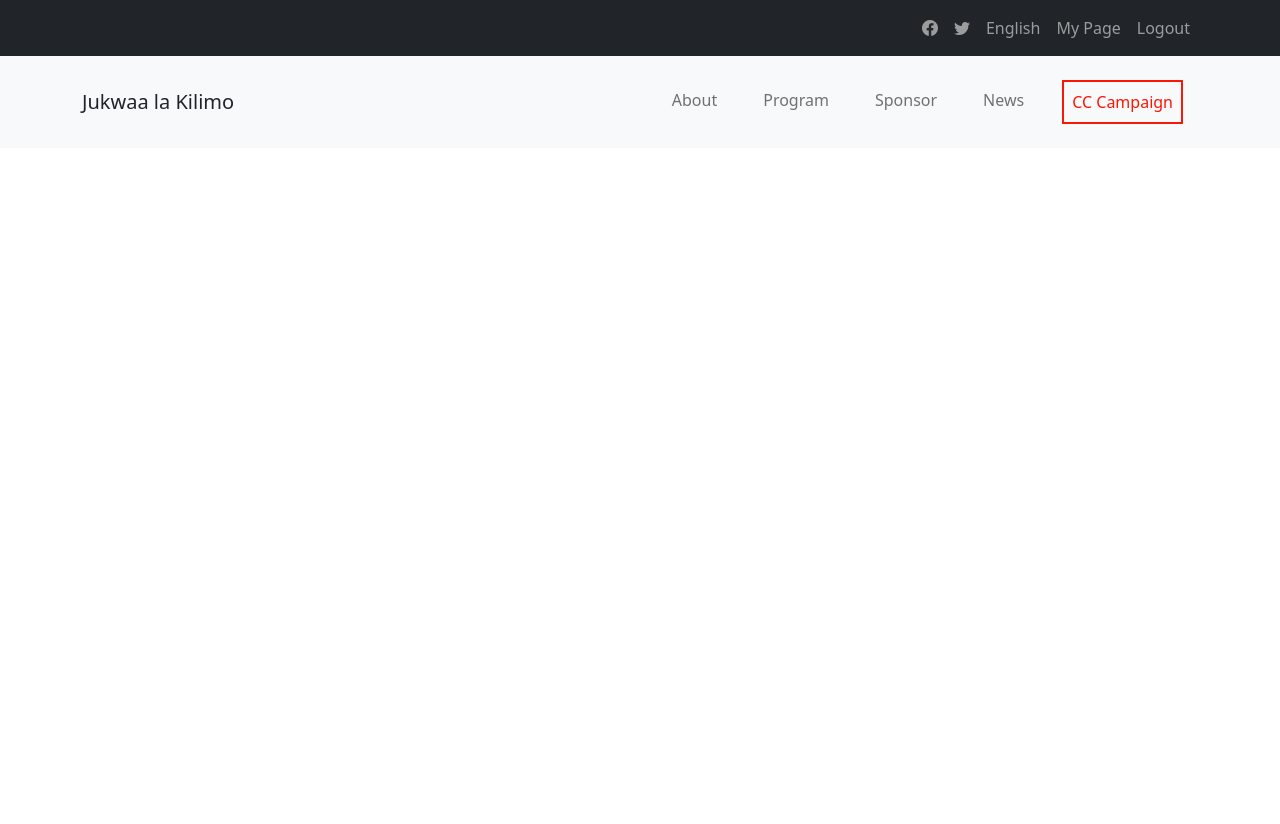
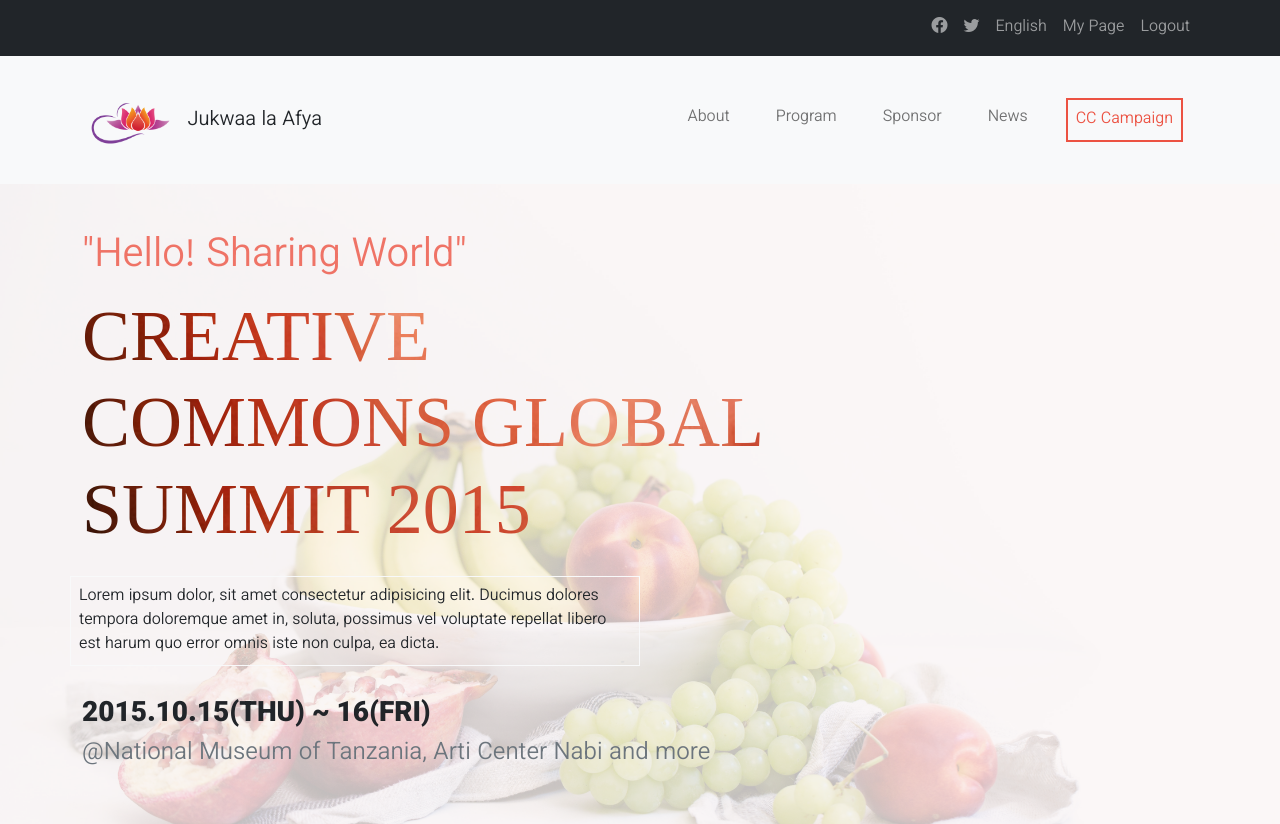
Before and after one commit to bamsi/jukwaa, a website: page index.html in a window 1280 px wide. Before the commit the page ends 800 px from the top, so only its background shows below. Drawn offline with nearby package versions, Linux system fonts and the light colour scheme; a web font is replaced by a local one.

Commit message:
add top header section

```diff
--- a/css/style.css
+++ b/css/style.css
@@ -1,9 +1,28 @@
+@font-face {
+  font-family: "coco";
+  font-weight: 400;
+  src: url("https://fonts.cdnfonts.com/s/26936/cocogoose_trial.woff")
+    format("woff");
+}
+
+* {
+  font-family: "Inter", sans-serif;
+  font-family: "Lato", sans-serif;
+  font-family: "Mukta", sans-serif;
+  font-family: "Vazirmatn", sans-serif;
+  font-weight: 500;
+}
+
+.coco {
+  font-family: "coco";
+}
+
 .current {
-  border: 2px solid #fa1703;
+  border: 2px solid #ec5242;
 }
 
 .current a {
-  color: #fa1703 !important;
+  color: #ec5242 !important;
 }
 
 @media screen and (min-width: 768px) {
@@ -12,3 +31,41 @@
     margin-right: 15px;
   }
 }
+.header-bg {
+  position: relative;
+  opacity: 1;
+  min-height: 80vh;
+  background-color: rgba(247, 240, 240, 0.5);
+}
+.header-bg::before {
+  content: "";
+  position: absolute;
+  width: 100%;
+  height: 100%;
+  z-index: -1;
+  background: url("../images/banner-bg.jpg") no-repeat;
+  background-size: cover;
+  background-position: center center;
+  opacity: 0.5;
+}
+
+.orange {
+  color: rgb(236, 82, 66);
+}
+
+.orange-light {
+  color: rgb(236, 82, 66, 0.8);
+}
+
+.logo {
+  width: 100px;
+  height: 70px;
+}
+
+.text-background {
+  text-transform: uppercase;
+  padding-top: 5px;
+  background: url("../images/laura-vinck-Hyu76loQLdk-unsplash.jpg") 10% 50%;
+  -webkit-text-fill-color: transparent;
+  -webkit-background-clip: text;
+}
--- a/index.html
+++ b/index.html
@@ -4,6 +4,14 @@
     <meta charset="UTF-8" />
     <meta http-equiv="X-UA-Compatible" content="IE=edge" />
     <meta name="viewport" content="width=device-width, initial-scale=1.0" />
+    <!-- import google fonts -->
+    <link rel="preconnect" href="https://fonts.googleapis.com" />
+    <link rel="preconnect" href="https://fonts.gstatic.com" crossorigin />
+    <link
+      href="https://fonts.googleapis.com/css2?family=Inter:wght@400;500;700&family=Lato:wght@300;400&family=Mukta:wght@200;300;400;800&family=Vazirmatn:wght@100;300;900&display=swap"
+      rel="stylesheet"
+    />
+    <!--- import bootstrap style-->
     <link
       href="https://cdn.jsdelivr.net/npm/bootstrap@5.0.2/dist/css/bootstrap.min.css"
       rel="stylesheet"
@@ -16,9 +24,10 @@
     />
 
     <link rel="stylesheet" href="css/style.css" />
-    <title>Jukwaa la Kilimo</title>
+    <title>Jukwaa la Afya</title>
   </head>
   <body>
+    <!-- top navigation menu-->
     <nav class="navbar navbar-dark navbar-expand-md bg-dark d-none d-md-block">
       <div class="container">
         <ul class="navbar-nav ms-auto">
@@ -44,10 +53,12 @@
         </ul>
       </div>
     </nav>
+    <!-- navigation menu -->
     <nav class="navbar navbar-light bg-light navbar-expand-md">
       <div class="container py-3">
         <a href="" class="navbar-brand text-dark d-none d-md-block">
-          Jukwaa la Kilimo
+          <img src="images/logo.png" alt="Jukwaa la Afya" class="logo" />
+          <span>Jukwaa la Afya</span>
         </a>
         <button
           class="navbar-toggler"
@@ -78,7 +89,29 @@
         </div>
       </div>
     </nav>
+    <!-- header section-->
+    <section class="header-bg d-flex align-items-center">
+      <div class="container">
+        <h1 class="orange-light">"Hello! Sharing World"</h1>
+        <div class="row">
+          <h2 class="col-lg-8 display-2 coco text-background">
+            CREATIVE COMMONS GLOBAL SUMMIT 2015
+          </h2>
+        </div>
 
+        <div class="my-3 row">
+          <p class="border border-1 border-light p-2 col-lg-6">
+            Lorem ipsum dolor, sit amet consectetur adipisicing elit. Ducimus
+            dolores tempora doloremque amet in, soluta, possimus vel voluptate
+            repellat libero est harum quo error omnis iste non culpa, ea dicta.
+          </p>
+        </div>
+        <h3 class="text-dark fw-bolder">2015.10.15(THU) ~ 16(FRI)</h3>
+        <h4 class="text-secondary">
+          @National Museum of Tanzania, Arti Center Nabi and more
+        </h4>
+      </div>
+    </section>
     <script
       src="https://cdn.jsdelivr.net/npm/bootstrap@5.0.2/dist/js/bootstrap.bundle.min.js"
       integrity="sha384-MrcW6ZMFYlzcLA8Nl+NtUVF0sA7MsXsP1UyJoMp4YLEuNSfAP+JcXn/tWtIaxVXM"
```
Also changed, not shown: fonts/cocogoose-pro.light.ttf (added), fonts/cocogoose-pro.regular.ttf (added), images/banner-bg.jpg (added), images/laura-vinck-Hyu76loQLdk-unsplash.jpg (added), images/logo.png (added).
